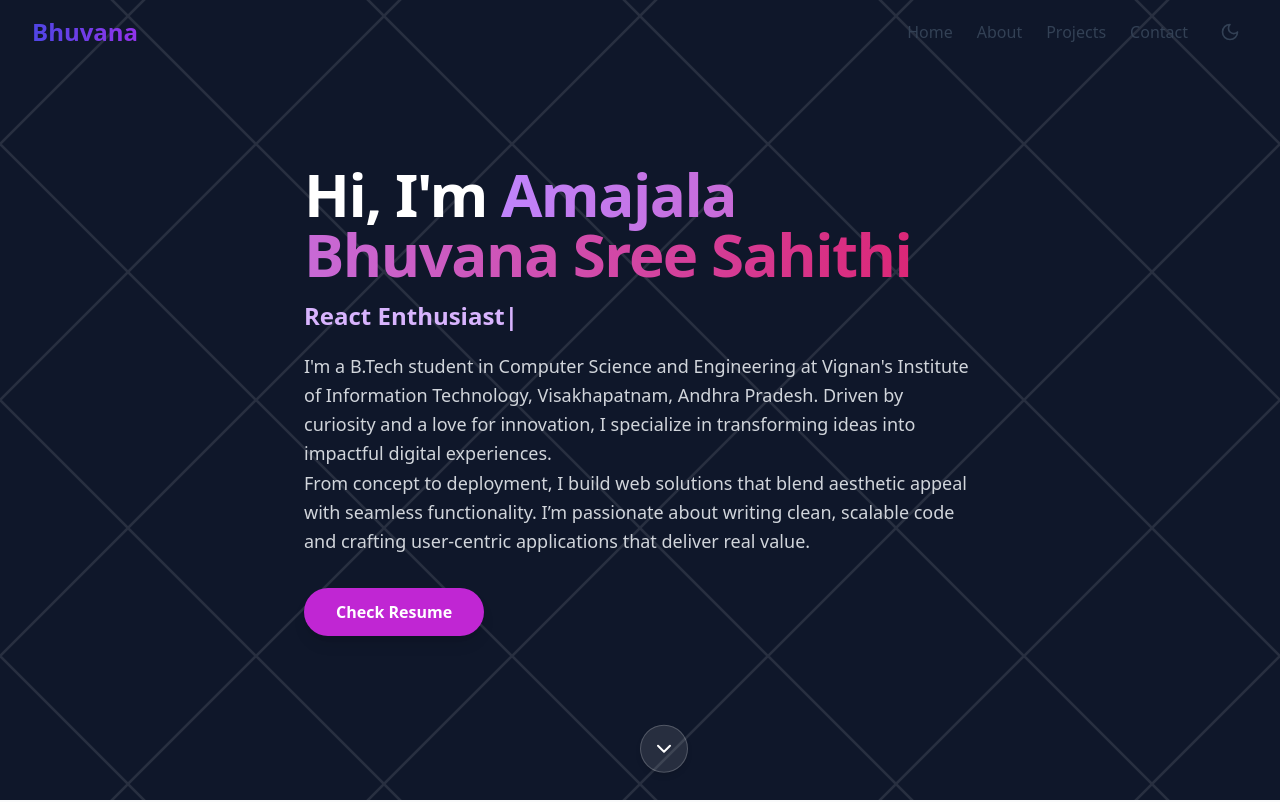
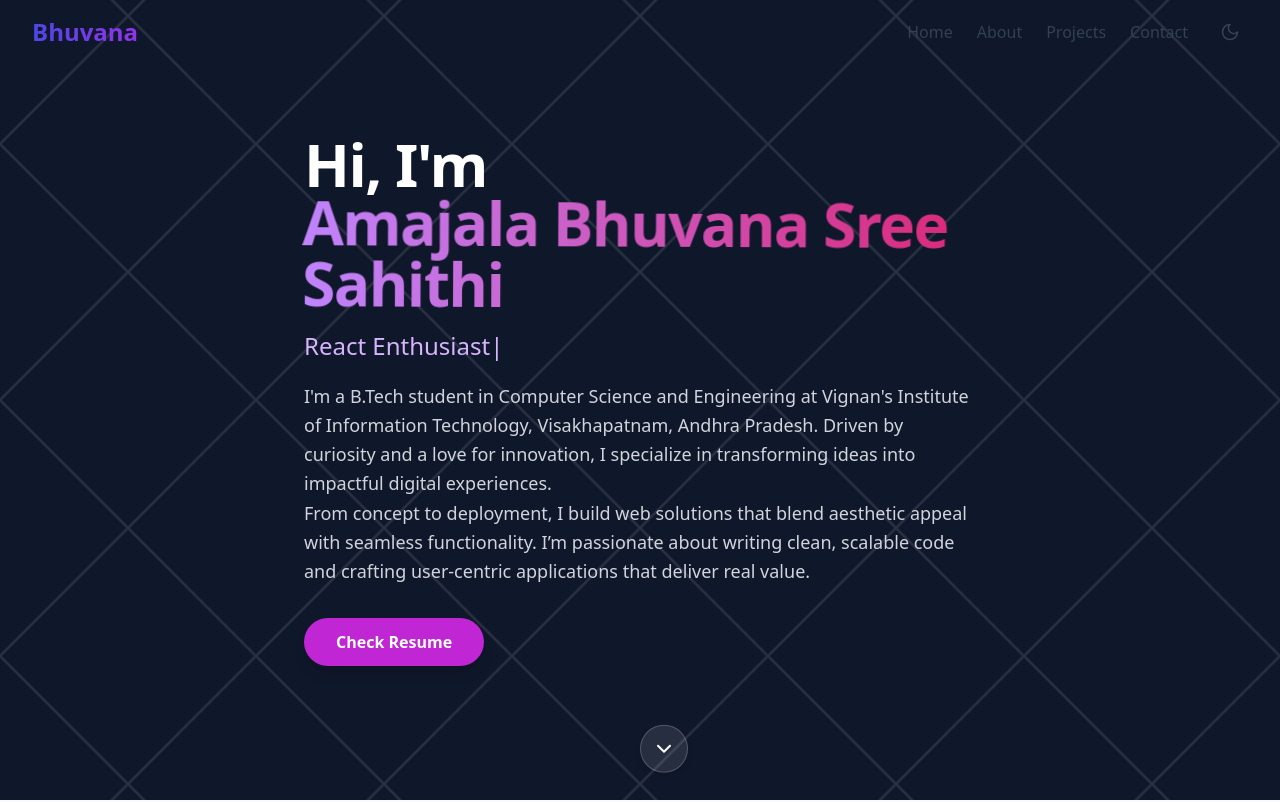
Before and after one commit to bhuvana816/Portfolio., a React (Vite) app: page / in a window 1280 px wide. Shown: the top 802 px of the page. Built offline with nearby package versions, Linux system fonts and the light colour scheme.

Commit message:
Update Hero.tsx

```diff
--- a/src/components/Hero.tsx
+++ b/src/components/Hero.tsx
@@ -5,6 +5,23 @@ import { ChevronDown } from 'lucide-react';
 import AnimatedSection from './AnimatedSection';
 import { TypeAnimation } from 'react-type-animation';
 import ParticleBackground from './ParticleBackground';
+
+const containerVariants = {
+  hidden: { opacity: 0, y: 30 },
+  visible: {
+    opacity: 1,
+    y: 0,
+    transition: {
+      delayChildren: 0.2,
+      staggerChildren: 0.3
+    }
+  }
+};
+
+const itemVariants = {
+  hidden: { opacity: 0, y: 20 },
+  visible: { opacity: 1, y: 0 }
+};
 
 const Hero: React.FC = () => {
   return (
@@ -41,51 +58,57 @@ const Hero: React.FC = () => {
         </svg>
       </div>
 
-      <div className="container mx-auto px-4 md:px-8 relative z-10 text-center flex flex-col items-center justify-center gap-10">
+      <motion.div
+        variants={containerVariants}
+        initial="hidden"
+        animate="visible"
+        className="container mx-auto px-4 md:px-8 relative z-10 text-center flex flex-col items-center justify-center gap-10"
+      >
         {/* Content */}
         <div className="max-w-2xl text-left">
-          <AnimatedSection>
           <motion.h1
-              className="text-4xl md:text-6xl font-extrabold mb-4 leading-tight tracking-tight"
-              whileHover={{ scale: 1.02 }}
-              transition={{ type: 'spring', stiffness: 400 }}
+            className="text-4xl md:text-6xl font-semibold mb-4 leading-tight tracking-tight"
+            variants={itemVariants}
           >
             Hi, I'm{' '}
-              <span className="text-transparent bg-gradient-to-r from-purple-400 to-pink-600 bg-clip-text">
+            <motion.span
+              className="text-transparent bg-gradient-to-r from-purple-400 to-pink-600 bg-clip-text inline-block"
+              animate={{ scale: [1, 1.03, 1], rotate: [0, 1, -1, 0] }}
+              transition={{ repeat: Infinity, duration: 6 }}
+            >
               Amajala Bhuvana Sree Sahithi
-              </span>
+            </motion.span>
           </motion.h1>
-          </AnimatedSection>
 
-          <AnimatedSection delay={0.2}>
+          <motion.div variants={itemVariants}>
             <TypeAnimation
               sequence={['Frontend Developer', 2000, 'React Enthusiast', 2000, 'UI/UX Explorer', 2000]}
               wrapper="h2"
               speed={50}
               repeat={Infinity}
-              className="text-2xl font-semibold text-purple-300 mb-5"
+              className="text-2xl font-medium text-purple-300 mb-5"
             />
-          </AnimatedSection>
+          </motion.div>
 
-          <AnimatedSection delay={0.3}>
-            <p className="text-gray-300 mb-8 leading-relaxed text-lg">
+          <motion.p
+            className="text-gray-300 mb-8 leading-relaxed text-lg"
+            variants={itemVariants}
+          >
             I'm a B.Tech student in Computer Science and Engineering at Vignan's Institute of Information Technology, Visakhapatnam, Andhra Pradesh. Driven by curiosity and a love for innovation, I specialize in transforming ideas into impactful digital experiences.
             <br className="hidden sm:block" /> From concept to deployment, I build web solutions that blend aesthetic appeal with seamless functionality. I’m passionate about writing clean, scalable code and crafting user-centric applications that deliver real value.
-            </p>
-          </AnimatedSection>
+          </motion.p>
 
-          <AnimatedSection delay={0.4}>
           <motion.a
             href="#resume"
-              className="inline-block px-8 py-3 bg-fuchsia-600 hover:bg-fuchsia-700 text-white font-bold rounded-full shadow-lg hover:shadow-2xl transition-all"
+            className="inline-block px-8 py-3 bg-fuchsia-600 hover:bg-fuchsia-700 text-white font-semibold rounded-full shadow-lg hover:shadow-2xl transition-all"
             whileHover={{ scale: 1.05 }}
             whileTap={{ scale: 0.95 }}
+            variants={itemVariants}
           >
             Check Resume
           </motion.a>
-          </AnimatedSection>
         </div>
-      </div>
+      </motion.div>
 
       {/* Scroll Down */}
       <motion.div
```
Lines whose indentation alone changed are shown as unchanged.
